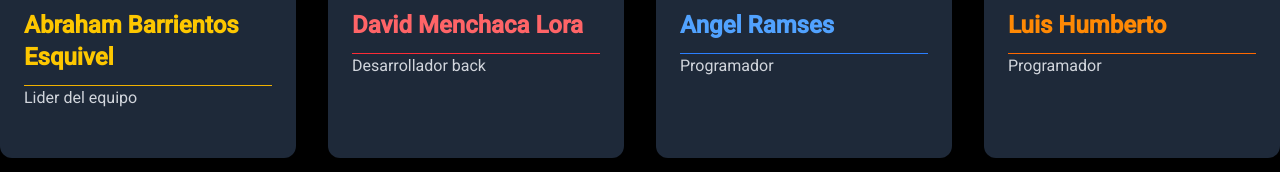
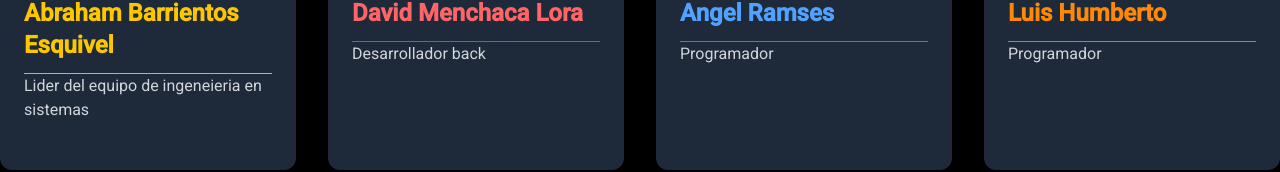
Before and after one commit to abrambarrientos/DriveLux, an Angular app: page /Equipo in a window 1280 px wide. Shown: the part 559-731 px from the top of the page. Built offline with nearby package versions, Linux system fonts and the light colour scheme.

Commit message:
cambios arreglados

```diff
--- a/src/app/components/equipo/equipo.component.html
+++ b/src/app/components/equipo/equipo.component.html
@@ -16,7 +16,7 @@
                 </div>
                 <div class="card-container">
                     <h2 class="card-title text-2xl font-bold text-yellow-400 border-b border-yellow-500">Abraham Barrientos Esquivel</h2>
-                    <p class="text-gray-300 mt-3">Lider del equipo </p>
+                    <p class="text-gray-300 mt-3">Lider del equipo de ingeneieria en sistemas </p>
                 </div>
             </div>
 
```
